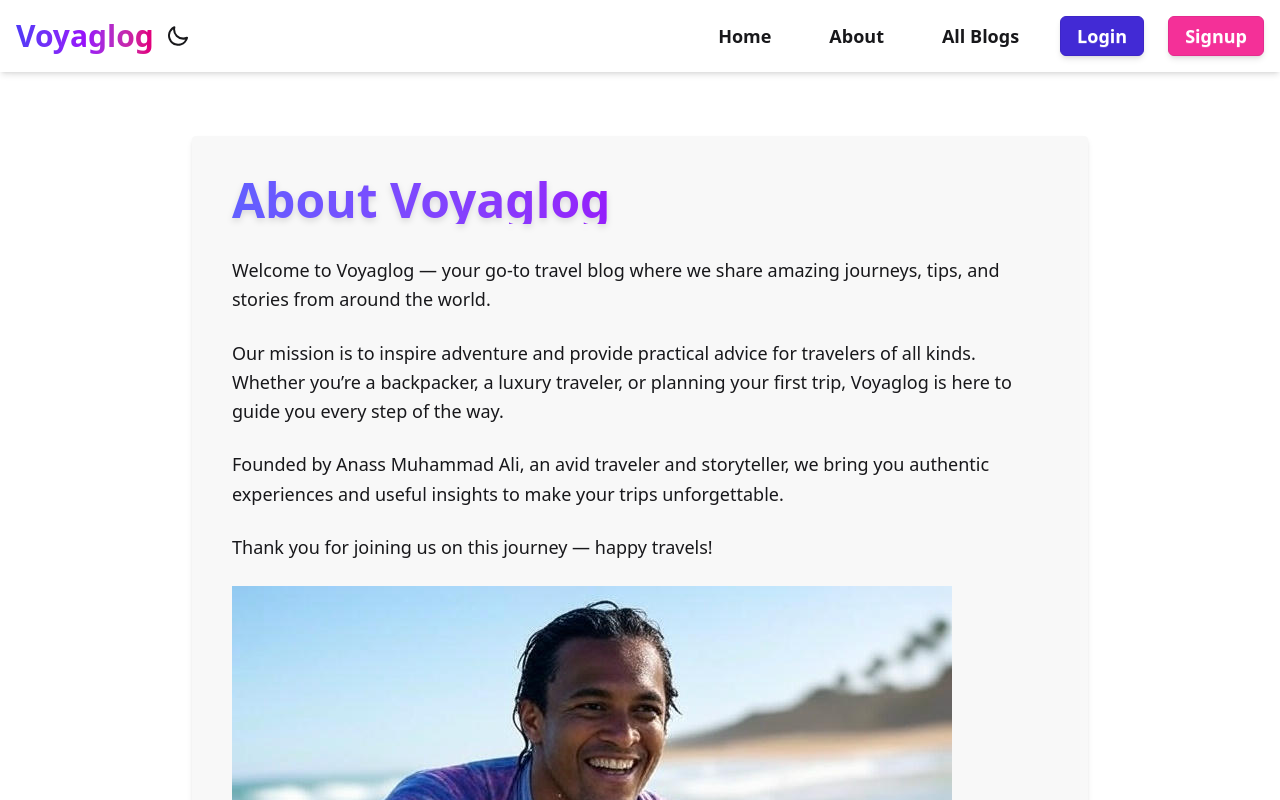
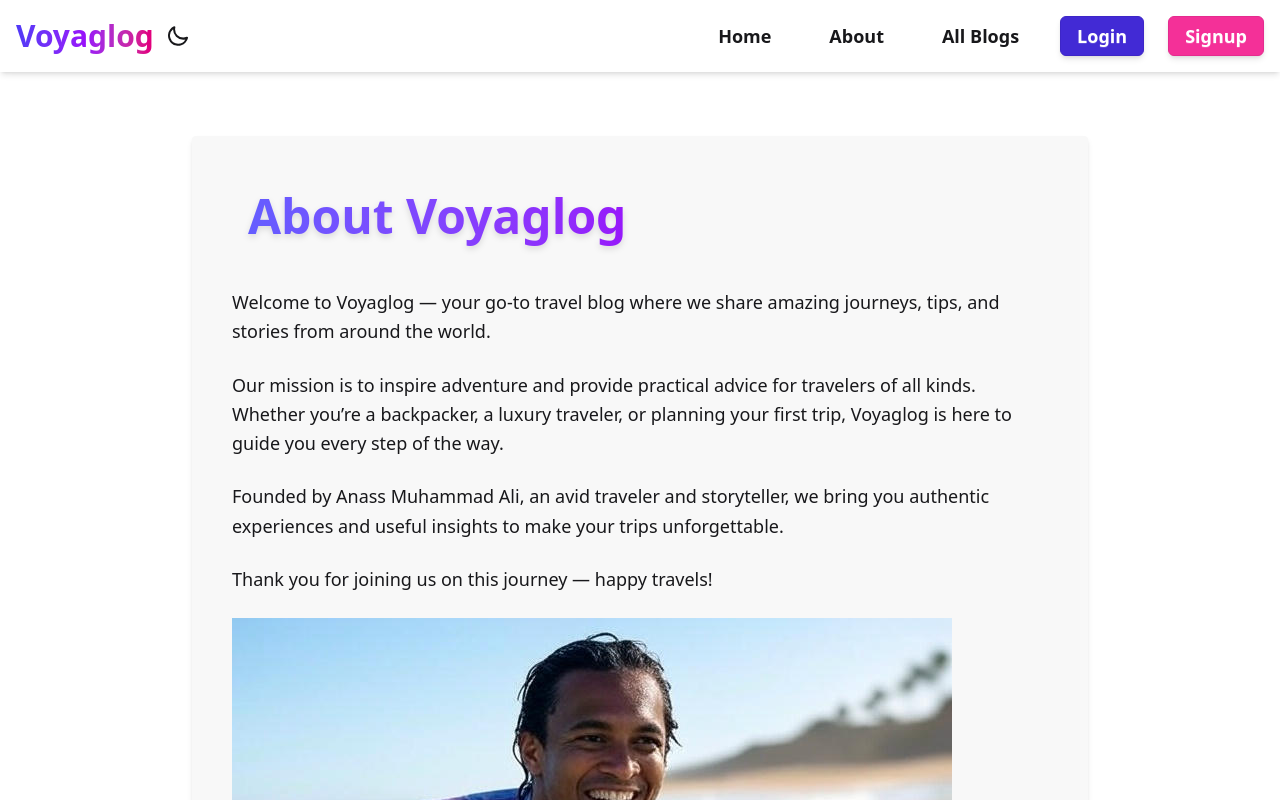
Before and after one commit to syricano/voyaglog, a React (Vite) app in the folder voyaglog-fe/: page /about in a window 1280 px wide. Shown: the top 800 px of the page. Built offline with nearby package versions, Linux system fonts and the light colour scheme.

Commit message:
add padding to about title

```diff
--- a/voyaglog-fe/src/style/voyagStyle.js
+++ b/voyaglog-fe/src/style/voyagStyle.js
@@ -53,7 +53,7 @@ const voyagStyle = {
   aboutWrapper:
     "max-w-4xl mx-auto p-10 mt-10 bg-base-200 rounded shadow-md flex-1/2 prose prose-indigo",
   aboutTitle:
-    "text-5xl font-extrabold mb-8 bg-gradient-to-r from-indigo-500 via-purple-600 to-pink-500 bg-clip-text text-transparent drop-shadow-md animate-bounceOnce select-none",
+    "text-5xl font-extrabold mb-8 bg-gradient-to-r from-indigo-500 via-purple-600 to-pink-500 bg-clip-text text-transparent drop-shadow-md p-4 animate-bounceOnce select-none",
   aboutParagraph:
     "mb-6 text-lg leading-relaxed hover:text-primary transition-colors duration-300 cursor-pointer",
 
```
